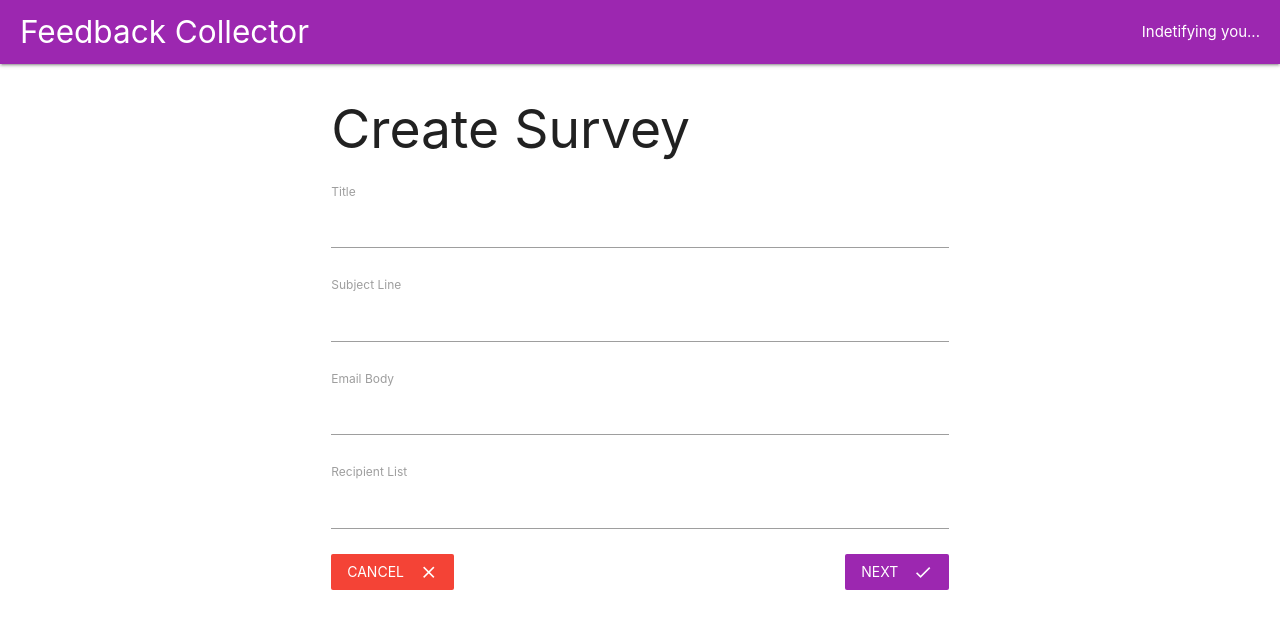
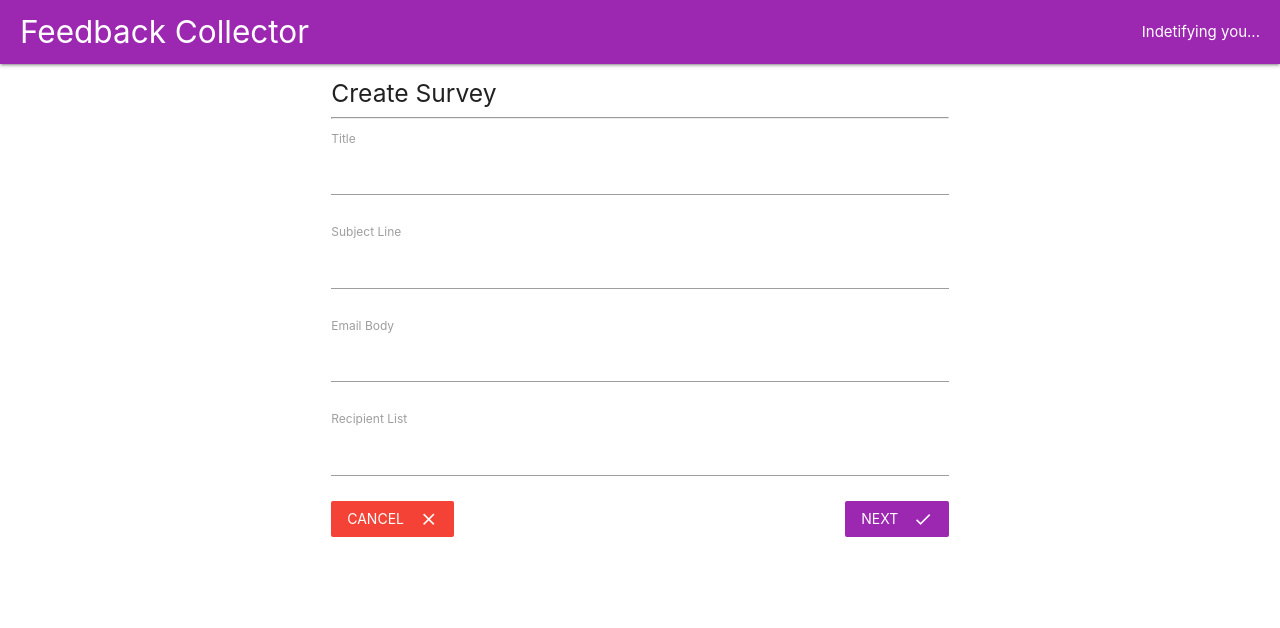
Before and after one commit to yogeshkoli/feedback-collector, a React (Create React App) app in the folder fcclient/: page /surveys/new in a window 1280 px wide. Shown: the top 628 px of the page. Built offline with nearby package versions, Linux system fonts and the light colour scheme; no server answers.

Commit message:
Exporting formfilds into seperate file to reuse

```diff
--- a/fcclient/src/components/surveys/SurveyForm.js
+++ b/fcclient/src/components/surveys/SurveyForm.js
@@ -4,18 +4,12 @@ import { reduxForm, Field } from 'redux-form'
 import SurveyField from './SurveyField';
 import { Link } from 'react-router-dom';
 import validatedEmails from '../../utils/validateEmails';
-
-const FIELDS = [
-    { label: 'Title', name: 'title' },
-    { label: 'Subject Line', name: 'subject' },
-    { label: 'Email Body', name: 'body' },
-    { label: 'Recipient List', name: 'emails' },
-];
+import formFields from './formFields';
 
 class SurveyForm extends Component {
 
     renderFields() {
-        return _.map(FIELDS, ({ name, label }) => {
+        return _.map(formFields, ({ name, label }) => {
             return <Field
                 key={name}
                 type="text"
@@ -31,8 +25,9 @@ class SurveyForm extends Component {
             <div>
                 <div className="row">
                     <div className="col s8">
-                        <h2>Create Survey</h2>
-                        <form onSubmit={this.props.handleSubmit(values => console.log(values))}>
+                        <h5>Create Survey</h5>
+                        <hr />
+                        <form onSubmit={this.props.handleSubmit((values) => this.props.onSurveySubmit())}>
                             {this.renderFields()}
 
                             <Link to="/surveys" className="red btn-flat left white-text">
@@ -58,7 +53,7 @@ function validate(values) {
 
     errors.emails = validatedEmails(values.emails || '');
 
-    _.each(FIELDS, ({ name }) => {
+    _.each(formFields, ({ name }) => {
         if (!values[name]) {
             errors[name] = `You must provide ${name}`;
         }
@@ -69,5 +64,6 @@ function validate(values) {
 
 export default reduxForm({
     validate,
-    form: 'surveyForm'
+    form: 'surveyForm',
+    destroyOnUnmount: false
 })(SurveyForm);
--- /dev/null
+++ b/fcclient/src/components/surveys/formFields.js
@@ -0,0 +1,6 @@
+export default [
+    { label: 'Title', name: 'title' },
+    { label: 'Subject Line', name: 'subject' },
+    { label: 'Email Body', name: 'body' },
+    { label: 'Recipient List', name: 'emails' },
+];
```
